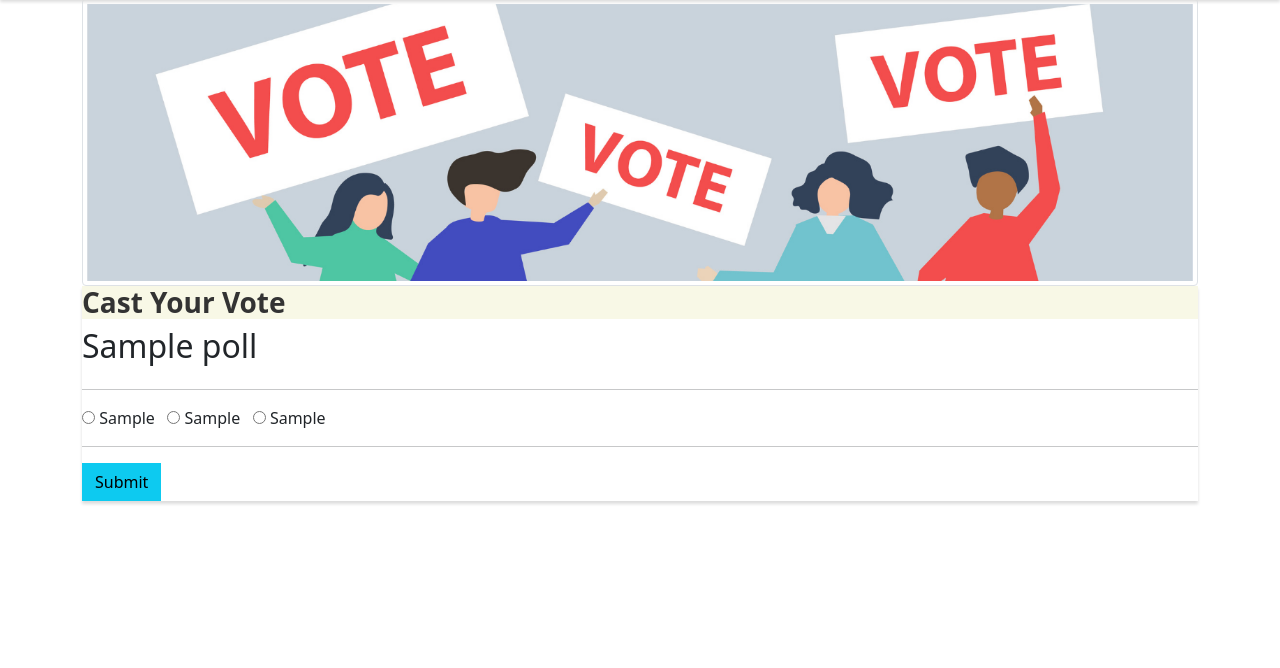
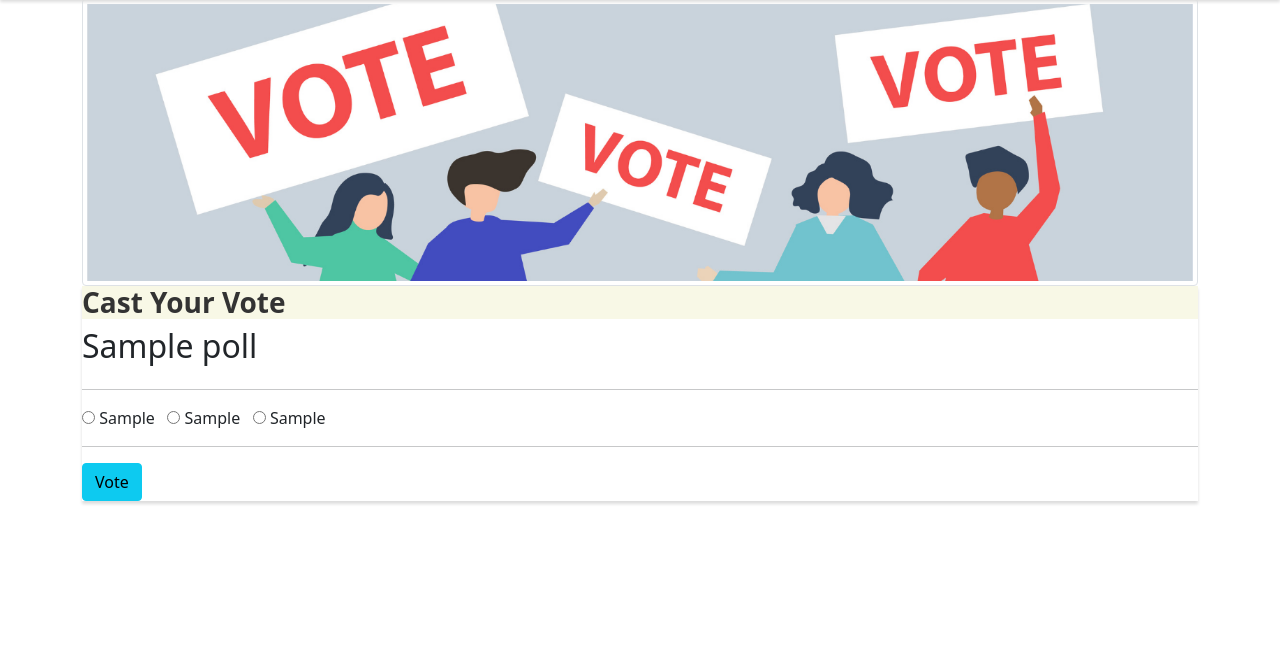
Before and after one commit to doralysantander/systempolls, a Django app: page /vote/1/ in a window 1280 px wide. Shown: the part 77-745 px from the top of the page. Run offline with Django 4.2, Linux system fonts and the light colour scheme; tables that the repository leaves empty hold one stand-in row (values such as "Sample post"); some libraries are stand-ins or nearby versions.

Commit message:
realizando copia de proyecto

```diff
--- a/polls/templates/poll/create.html
+++ b/polls/templates/poll/create.html
@@ -1,4 +1,4 @@
-<!-- create.html -->
+<!-- create.html  git push-->
 {% extends "poll/base.html" %}
 {% load static %}
 {% load widget_tweaks %}
@@ -45,7 +45,7 @@
                     <div class="row">
                         <hr />
                         <div class="col-lg-4">
-                            <button type="submit" class="btn btn-info">Send Question</button>
+                            <button type="submit" class="btn btn-info rounded p-8">Send Question</button>
                         </div>
                     </div>
                 </div>
--- a/polls/templates/poll/home.html
+++ b/polls/templates/poll/home.html
@@ -28,12 +28,12 @@
                     </span>
                 </li>
                 {% endfor %}
-                <li class="list-group-item">
+               <!--<li class="list-group-item">
                     <strong>Which operating system do you use?</strong>
                     <span class="pull-right">
                         <a href="#" class="btn btn-info btn-xs">Vote</a> &nbsp;
                         <a href="#" class="btn btn-default btn-xs">View Results</a> &nbsp;
-                    </span>
+                    </span>-->
                 </li>
             </ul>
         <!-- <img align='center' src="https://camo.githubusercontent.com/6f5e3ead776bc722fbfc3da2c8b1454a7a5f27a07b34c0ced075f90a6c25a3be/68747470733a2f2f6d69726f2e6d656469756d2e636f6d2f6d61782f313630302f302a4b32574c4d5445784c79696461374f522e676966" width="400">-->
--- a/polls/templates/poll/vote.html
+++ b/polls/templates/poll/vote.html
@@ -46,8 +46,8 @@
 
                             <hr />
 
-                            <button type="submit" class="btn btn-info">
-                                Submit
+                            <button type="submit" class="btn btn-info rounded">
+                                Vote
                             </button>
                         </form>
                     </div>
```
